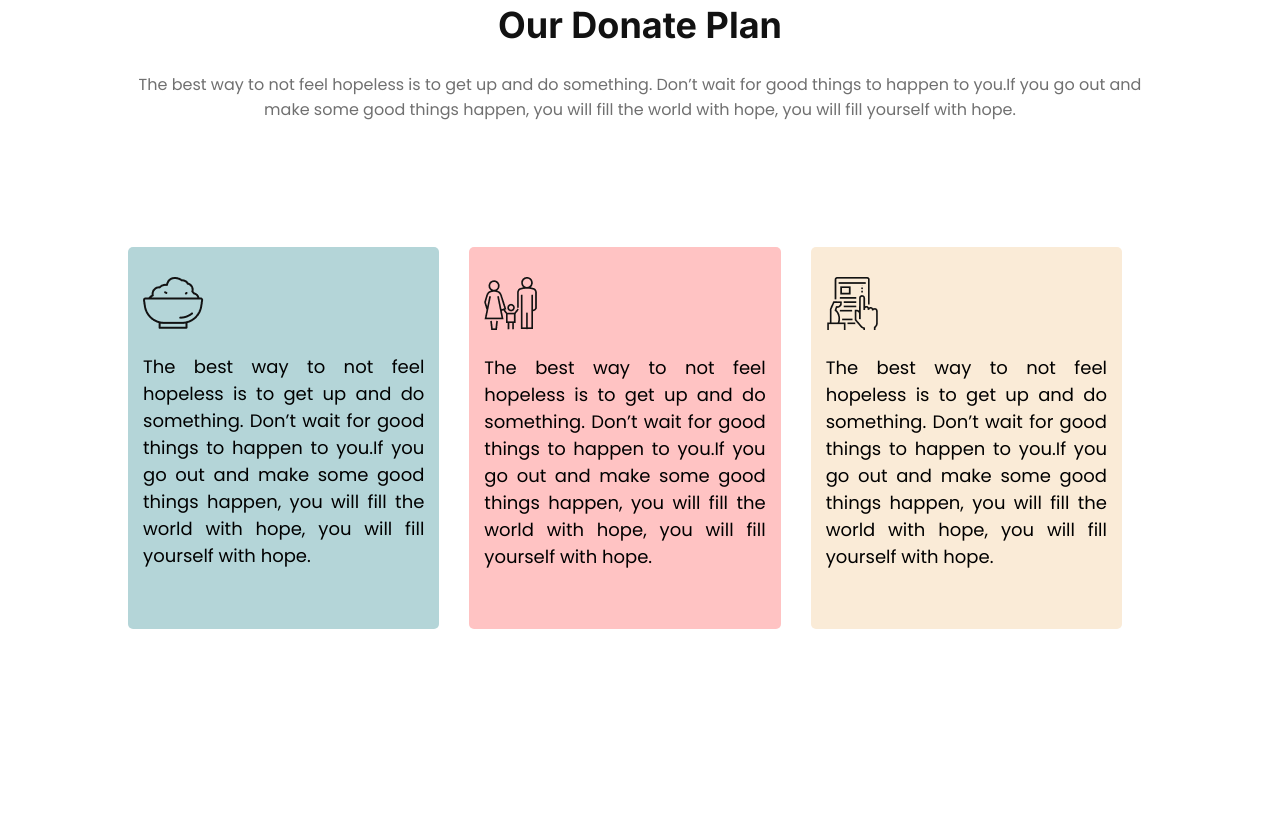
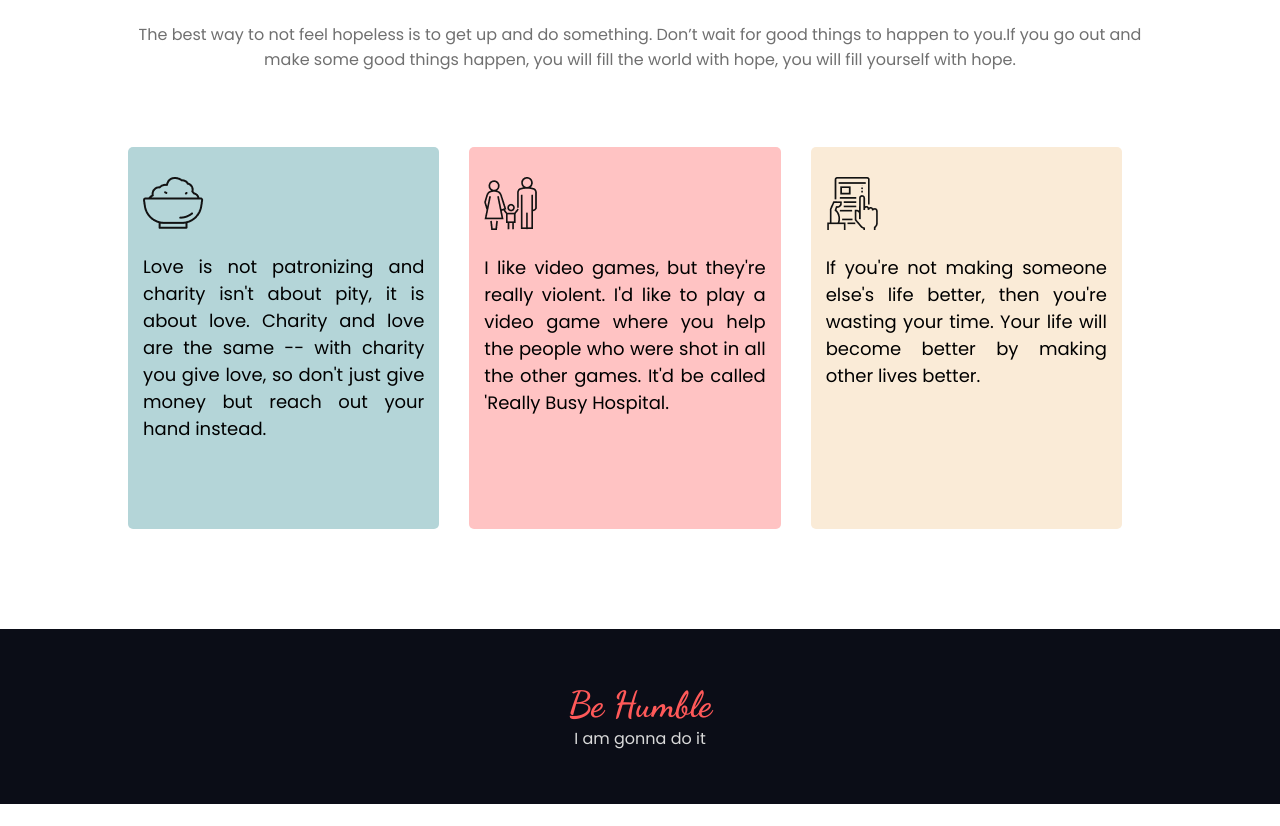
Before and after one commit to elamonii/assignment-001, a plain HTML site: page index.html in a window 1280 px wide. Shown: the part 1329-2155 px from the top of the page. After the commit the page ends 2133 px from the top, so only its background shows below. Drawn offline with Linux system fonts and the light colour scheme.

Commit message:
margin element fixed

```diff
--- a/css/style.css
+++ b/css/style.css
@@ -123,7 +123,7 @@ h1 {
 
 .other-amount-form {
     margin-top: 50px;
-    margin-bottom: 100px;
+    margin-bottom: 50px;
 }
 
 .other-amount-input input {
@@ -150,8 +150,8 @@ h1 {
 .donate-plan-box {
     display: flex;
     position: relative;
-    margin-bottom: 500px;
-    margin-top: 100px;
+    margin-bottom: 100px;
+    margin-top: 50px;
     flex-direction: row;
     justify-content: center;
 }
--- a/index.html
+++ b/index.html
@@ -68,27 +68,21 @@
             <div class="donate-plan-box">
                 <div class="box1">
                     <img src="icons/food.png" alt="">
-                    <p>The best way to not feel hopeless is to get up and do something. Don’t wait for good things to
-                        happen
-                        to you.If you go out and make some good things happen, you will fill the world with hope, you
-                        will
-                        fill yourself with hope.</p>
+                    <p>Love is not patronizing and charity isn't about pity, it is about love. Charity and love are the
+                        same -- with charity
+                        you give love, so don't just give money but reach out your hand instead.</p>
                 </div>
                 <div class="box2">
                     <img src="icons/shelter.png" alt="">
-                    <p>The best way to not feel hopeless is to get up and do something. Don’t wait for good things to
-                        happen
-                        to you.If you go out and make some good things happen, you will fill the world with hope, you
-                        will
-                        fill yourself with hope.</p>
+                    <p>I like video games, but they're really violent. I'd like to play a video game where you help the
+                        people who were shot in
+                        all the other games. It'd be called 'Really Busy Hospital.</p>
                 </div>
                 <div class="box3">
                     <img src="icons/Frame-1.png" alt="">
-                    <p>The best way to not feel hopeless is to get up and do something. Don’t wait for good things to
-                        happen
-                        to you.If you go out and make some good things happen, you will fill the world with hope, you
-                        will
-                        fill yourself with hope.</p>
+                    <p>If you're not making someone else's life better, then you're wasting your time. Your life will
+                        become better by making
+                        other lives better.</p>
                 </div>
             </div>
         </div>
```
